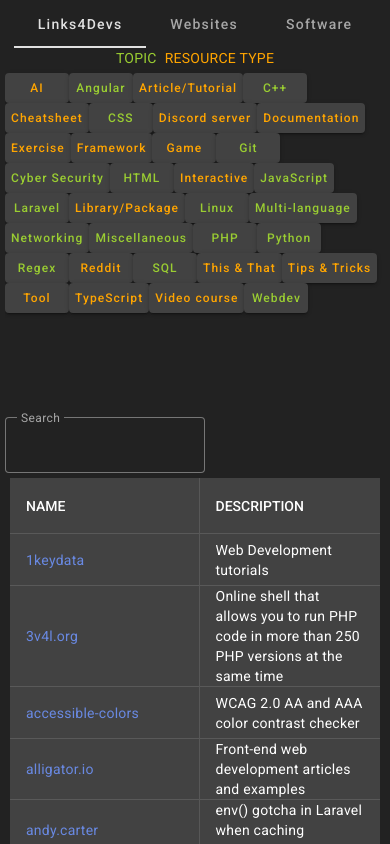
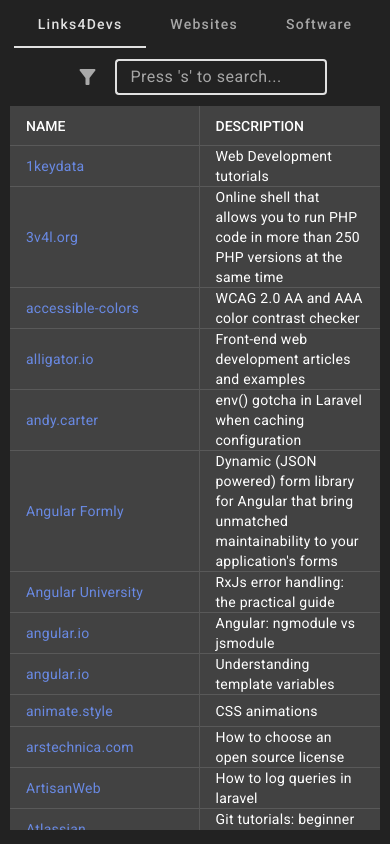
Before and after one commit to byteshaman/useful-stuff, an Angular app: page / in a window 390 px wide. Shown: the top 844 px of the page. Built offline with nearby package versions, Linux system fonts and the light colour scheme.

Commit message:
improve code and style for mobile

```diff
--- a/package.json
+++ b/package.json
@@ -12,12 +12,12 @@
   "private": true,
   "dependencies": {
     "@angular/animations": "^19.0.0",
-    "@angular/cdk": "^19.1.2",
+    "@angular/cdk": "^19.0.0",
     "@angular/common": "^19.0.0",
     "@angular/compiler": "^19.0.0",
     "@angular/core": "^19.0.0",
     "@angular/forms": "^19.0.0",
-    "@angular/material": "^19.1.2",
+    "@angular/material": "^19.0.0",
     "@angular/platform-browser": "^19.0.0",
     "@angular/platform-browser-dynamic": "^19.0.0",
     "@angular/router": "^19.0.0",
--- a/src/app/app.component.html
+++ b/src/app/app.component.html
@@ -1,6 +1,6 @@
 <mat-tab-group color="primary" animationDuration="0ms" mat-stretch-tabs="false" mat-align-tabs="center"
   [(selectedIndex)]="selectedTabIndex" (selectedIndexChange)="onTabChange($event)">
-  @for (page of pages; track page) {
+  @for (page of pages; track page.code) {
     <mat-tab [label]="page.description">
       <!-- lazy load component -->
       <ng-template matTabContent>
--- a/src/app/app.component.ts
+++ b/src/app/app.component.ts
@@ -1,18 +1,16 @@
-import { Component, ViewEncapsulation } from '@angular/core';
+import { Component } from '@angular/core';
 import { PageInfo } from './interfaces/interfaces';
 import { pages } from './data/pages.data';
 import { ContentComponent } from './components/content/content.component';
 
 import { MatTabGroup, MatTab, MatTabContent } from '@angular/material/tabs';
-import { BrowserModule } from '@angular/platform-browser';
 import { CommonModule } from '@angular/common';
 
 @Component({
     selector: 'app-root',
     templateUrl: './app.component.html',
     styleUrls: ['./app.component.scss'],
-    encapsulation: ViewEncapsulation.None,
-  imports: [MatTabGroup, MatTab, MatTabContent, ContentComponent, CommonModule]
+    imports: [MatTabGroup, MatTab, MatTabContent, ContentComponent, CommonModule]
 })
 export class AppComponent {
   pages: PageInfo[] = pages;
--- a/src/app/components/content/content.component.html
+++ b/src/app/components/content/content.component.html
@@ -1,15 +1,13 @@
 <!-- TAG LIST -->
 <ng-template #taglist>
-  <div class="taglist flex--col gap--md">
-    <!-- Categories title -->
-    <div class="taglist__header flex flex--jc-center gap--lg" >
+  <div class="flex--col gap--md" appResponsive> <!-- Display categories above tags -->
+    <div id="categories" class="flex flex--jc-center gap--lg" >
       @for (category of categories; track category) {
       <span [ngClass]="getColorClass(category!)">{{ category | uppercase }}</span>
       }
     </div>
 
-    <!-- Buttons -->
-    <div class="taglist__content gap--sm">
+    <div id="tags" class="gap--sm">
       @for (tag of tags; track tag) {
       <button mat-raised-button class="tag" [class]="[getColorClass(tag.category!), getSelectedClass(tag.value)]"
         (click)="onTagBtnClick(tag.value)" [disabled]="isBtnDisabled(tag.value)">
@@ -20,35 +18,44 @@
   </div>
 </ng-template>
 
+<!--# MOBILE TAGLIST -->
+<ng-template #mobileDialog id="mobile-taglist">
+  <ng-container *ngTemplateOutlet="taglist"></ng-container>
+</ng-template>
 
-@if (isMobile) {
-<aside>
-  <ng-container *ngTemplateOutlet="taglist"></ng-container>
-</aside>
-}
+<!--# MAIN CONTENT -->
+<main class="flex--col gap--md mt-5" appResponsive #view="responsive">
 
-<main class="flex--col gap--md">
-  <div class="taglist-search flex gap--md">
-    <!-- SEARCH -->
-    <div class="search flex flex--jc-center gap--md" [class.isMobile]="isMobile">
+<div class="flex flex--col gap--lg" id="upper-side">
+  <!-- If I'm not on mobile, show the taglist in flex mode above the search input -->
+  @if (!view.isMobile) {<ng-container id="desktop-taglist" *ngTemplateOutlet="taglist"></ng-container>}
+
+  <!-- SEARCH WRAPPER -->
+  <div class="search-wrapper flex flex--jc-center flex--ai-center gap--sm">
     @if (devMode) {
-        <button mat-raised-button color="accent" (click)="openDialog()">
+      <button mat-icon-button appControlButton (click)="openDialog()">
         <mat-icon>add</mat-icon>
       </button>
     }
 
-      <mat-form-field subscriptSizing="dynamic" appearance="outline" floatLabel="always">
-        <mat-label>Search</mat-label>
-        <input matInput #input (keyup)="applyFilter($event)">
+    <!-- FILTER -->
+    @if (view.isMobile) {
+      <button mat-icon-button appControlButton (click)="openMobileDialog()">
+        <mat-icon>filter_alt</mat-icon>
+      </button>
+    }
+
+    <!--# INPUT -->
+    <mat-form-field subscriptSizing="dynamic" appearance="outline">
+      <input matInput #searchInput (keyup)="applyFilter($event)" placeholder="Press 's' to search...">
     </mat-form-field>
 
     @if (devMode) {
-        <button mat-raised-button color="accent" (click)="downloadJSON()">
+      <button mat-icon-button appControlButton (click)="downloadJSON()">
         <mat-icon>download</mat-icon>
       </button>
     }
   </div>
-    @if (!isMobile) {<ng-container *ngTemplateOutlet="taglist"></ng-container>}
 </div>
 
 <!-- TABLE -->
@@ -92,7 +99,7 @@
 
     <!-- No data -->
     <tr *matNoDataRow>
-        <td colspan="3" class="no-data">No data matching "{{input.value}}"</td>
+      <td colspan="3" class="no-data">No data matching "{{searchInput.value}}"</td>
     </tr>
 
     <tr mat-header-row *matHeaderRowDef="displayedColumns; sticky: true"></tr>
--- a/src/app/components/content/content.component.scss
+++ b/src/app/components/content/content.component.scss
@@ -1,36 +1,32 @@
 $search--width: 200px;
 $search--width--mobile: 50%;
-$taglist--cols: 9;
+$taglist--cols: 10;
 $taglist-search--height: 160px;
 
-.taglist-search {
-  display: grid;
-  height: $taglist-search--height;
-  grid-template-columns: 200px 1fr; // SEARCH-200PX | TAGLIST-1F
 
+//#region desktop
 
-  .search {
-    align-self: end;
+.search-wrapper {
+  align-self: center;
 
   button {
-      min-width: 36px;
-      padding: 0;
-      margin-top: 8px; //alisng with search
-
-      mat-icon {
-        margin: 0 auto;
-      }
+    color: darkgray;
   }
 }
 
-  // DESKTOP TAGLIST
-  .taglist {
-    align-self: center;
-    &__content {
-      display: grid;
-      grid-template-columns: repeat($taglist--cols, auto);;
+#categories {
+    min-height: 20px; // Avoid LCP layout shift
+  }
+
+#tags {
+  display: flex;
+  flex-wrap: wrap;
 
   .tag {
+    flex: 1 1 auto; // Occupy the needed space
+    min-width: 0; // Override flex-basis to occupy it by using as little space as possible
+
+
     &.selected {
       background-color: #7e7e7e;
     }
@@ -42,15 +38,10 @@
     }
   }
 }
-  }
-}
-
-
-
 
 .table-wrapper {
   margin: 0 5px;
-  height: 80vh;
+  max-height: calc(100vh - 200px);
   overflow-y: auto;
 
   th, td {
@@ -85,6 +76,23 @@
     }
   }
 }
+//#endregion
+
+// MOBILE
+.mobile {
+  .table-wrapper {
+    max-height: calc(100vh - 120px); // Maximize table height on mobile
+  }
+
+  #categories {
+    min-height: 0;
+  }
+
+  #tags {
+    display: grid;
+    grid-template-columns: repeat(auto-fill, minmax(100px, 1fr)); // Adjust grid columns for mobile
+  }
+}
 
 
 .orange,
--- a/src/app/components/content/content.component.ts
+++ b/src/app/components/content/content.component.ts
@@ -1,4 +1,4 @@
-import { AfterViewInit, ChangeDetectorRef, Component, HostListener, Input, OnInit, ViewChild } from '@angular/core';
+import { AfterViewInit, ChangeDetectorRef, Component, HostListener, Input, OnInit, TemplateRef, ViewChild, Inject, inject, ElementRef } from '@angular/core';
 import { MatTableDataSource, MatTable, MatColumnDef, MatHeaderCellDef, MatHeaderCell, MatCellDef, MatCell, MatNoDataRow, MatHeaderRowDef, MatHeaderRow, MatRowDef, MatRow } from '@angular/material/table';
 import { l4dTags, softwareTags, websitesTags } from 'src/app/data/tags.data.';
 import { TagInfo, PageInfo, WebsiteInfo, operation } from 'src/app/interfaces/interfaces';
@@ -13,28 +13,28 @@
 import { MatFormField, MatLabel } from '@angular/material/form-field';
 import { MatIcon } from '@angular/material/icon';
 import { MatButton, MatIconButton } from '@angular/material/button';
-import { NgClass, NgTemplateOutlet, UpperCasePipe } from '@angular/common';
+import { CommonModule, NgTemplateOutlet, UpperCasePipe } from '@angular/common';
+import { MobileClassDirective } from 'src/app/directives/responsive.directive';
 
-import { OnDestroy, inject } from '@angular/core';
-import { BreakpointObserver, Breakpoints } from '@angular/cdk/layout';
-import { Subject } from 'rxjs';
-import { takeUntil } from 'rxjs/operators';
-
-const CUSTOM_BREAKPOINTS = {
-  small: '(max-width: 1199.98px)'
-};
+import {
+  MatBottomSheet,
+  MatBottomSheetRef,
+} from '@angular/material/bottom-sheet';
 
 @Component({
-    selector: 'app-content',
-    templateUrl: './content.component.html',
-    styleUrls: ['./content.component.scss'],
-    imports: [NgClass, MatButton, MatIcon, MatFormField, MatLabel, MatInput, MatTable, MatSort, MatColumnDef, MatHeaderCellDef, MatHeaderCell, MatSortHeader, MatCellDef, MatCell, MatIconButton, MatNoDataRow, MatHeaderRowDef, MatHeaderRow, MatRowDef, MatRow, UpperCasePipe, NgTemplateOutlet]
+  selector: 'app-content',
+  templateUrl: './content.component.html',
+  styleUrls: ['./content.component.scss'],
+  imports: [CommonModule, MatButton, MatIcon, MatFormField, MatInput, MatTable, MatSort, MatColumnDef, MatHeaderCellDef, MatHeaderCell, MatSortHeader, MatCellDef, MatCell, MatIconButton, MatNoDataRow, MatHeaderRowDef, MatHeaderRow, MatRowDef, MatRow, UpperCasePipe, NgTemplateOutlet, MobileClassDirective],
+  host: {
+    '(window:keydown)': 'onKeyDown($event)'
+  }
 })
-export class ContentComponent implements OnInit, AfterViewInit, OnDestroy {
+export class ContentComponent implements OnInit, AfterViewInit {
   @Input() pageInfo!: PageInfo;
   @ViewChild(MatSort, { static: true }) sort!: MatSort;
-
-
+  @ViewChild("mobileDialog") mobileDialog!: TemplateRef<MatBottomSheetRef>;
+  @ViewChild("searchInput") searchInput!: ElementRef<HTMLInputElement>;
 
   // data structures
   tableData: WebsiteInfo[] = []; // contains every possible entry for the table
@@ -48,10 +48,6 @@
   sequence = '';
   devModeKeyword = 'devmode';
 
-  //sidenav
-  private destroy$ = new Subject<void>();
-  isMobile!: boolean;
-
   // mat-table
   columns: string[] = this.devMode ? ['name', 'description', 'tags'] : ['name', 'description'];
   displayedColumns: string[] = [];
@@ -60,16 +56,28 @@
   // export
   filename: string = '';
 
-  constructor(public dialog: MatDialog, private changeDetectorRefs: ChangeDetectorRef) {
-    inject(BreakpointObserver).observe([CUSTOM_BREAKPOINTS.small])
-      .pipe(
-        takeUntil(this.destroy$) // Unsubscribe when the component is destroyed
-      )
-      .subscribe(result => {
-        this.isMobile = result.matches;
-      });
+  // Services
+  private readonly dialog = inject(MatDialog);
+  private readonly bottomDialog = inject(MatBottomSheet); // needed to open the mobile dialog
 
+  openMobileDialog(): void {
+    const mobileDialogRef = this.bottomDialog.open(this.mobileDialog, {
+      panelClass: 'mobile', // Add a class to the bottom sheet wrapper element
+      restoreFocus: false, // Disable restoring focus to the previously focused element
+    });
+
+    mobileDialogRef.afterDismissed().subscribe(() => {
+      this.focusSearch()
+    });
   }
+
+  focusSearch(): void {
+    setTimeout(() => {
+      this.searchInput.nativeElement.focus();
+    }, 50);
+  }
+
+  constructor(private changeDetectorRefs: ChangeDetectorRef) { }
 
   ngOnInit(): void {
 
@@ -108,12 +116,8 @@
    * @returns void
   */
   ngAfterViewInit(): void {
-   this.dataSource.sort = this.sort;
-  }
-
-  ngOnDestroy() {
-    this.destroy$.next();
-    this.destroy$.complete();
+    this.dataSource.sort = this.sort;
+    this.focusSearch();
   }
 
   /**
@@ -196,8 +200,13 @@
     return this.selectedTags.includes(tag) ? 'selected' : '';
   }
 
-  @HostListener('window:keydown', ['$event'])
-  handleKeyboardEvent(event: KeyboardEvent) {
+  onKeyDown(event: KeyboardEvent) {
+    debugger;
+    // If s button is pressed, focus on search bar
+    if (event.key === 's') {
+      this.focusSearch();
+    }
+
     this.sequence += event.key.toLowerCase();
 
     // Keep only last n characters
@@ -268,9 +277,9 @@
       data: {websiteInfo: dialogData, tags: this.tags}
     }
 
-    let dialogRef = this.dialog.open(FormDialogComponent, dialogConfig);
+    let formDialogRef = this.dialog.open(FormDialogComponent, dialogConfig);
 
-    dialogRef.afterClosed().subscribe((res: WebsiteInfo | undefined) => {
+    formDialogRef.afterClosed().subscribe((res: WebsiteInfo | undefined) => {
       if (res !== undefined) {
         // Replace existing element
         if (operation === 'edit') {
--- a/src/styles.scss
+++ b/src/styles.scss
@@ -1,6 +1,25 @@
 @use "@angular/material" as mat;
 @use './app/palette-helper.scss'; //for custom background Material color
 // @import '@angular/material/theming'; // removed after updating material to v17
+
+// Override material tokens
+:root {
+  @include mat.table-overrides((
+    header-container-height: 40px, // Height of the table header row
+    row-item-container-height: 32px, // Height of the table data row
+  ));
+
+  @include mat.form-field-overrides((
+    container-height: 32px, // Height of the form field container
+    container-vertical-padding: 6px, // Vertical padding of the form field container
+  ));
+
+  @include mat.button-overrides((
+    container-height: 28px
+  ));
+  --mat-protected-button-horizontal-padding: 4px
+
+}
 
 $darker-background-color: #222;
 
@@ -30,15 +49,10 @@
 
 // background-color: #1a1c1d;
 html, body { height: 100%;  }
-body { margin: 0; font-family: Roboto, "Helvetica Neue", sans-serif; padding: 0 5px; }
+body { margin: 0 auto; font-family: Roboto, "Helvetica Neue", sans-serif; padding: 0 5px; max-width: 1400px; }
 
 .mat-raised-button.mat-warn, .mat-fab.mat-warn, .mat-mini-fab.mat-warn, .mat-flat-button, .mat-raised-button, .mat-fab, .mat-mini-fab {
   background-color: $darker-background-color;
-}
-
-button {
-  height: 30px !important;
-  padding: 0 6px !important;
 }
 
 // Scrollbar
@@ -98,4 +112,15 @@
       justify-content: center;
     }
   }
+
+  // align items (cross axis)
+  &--ai {
+    &-center {
+      align-items: center;
+    }
+  }
 }
+
+.mt-5 {
+  margin-top: 5px;
+}
```
Also changed, not shown: src/app/data/tags.data..ts (+15 -15 lines), src/app/directives/responsive.directive.ts (added, +30 -0 lines), src/app/data/link4devs.json, 1 other file (tests, documents, lock files or other folders). Lines whose indentation alone changed are shown as unchanged.
